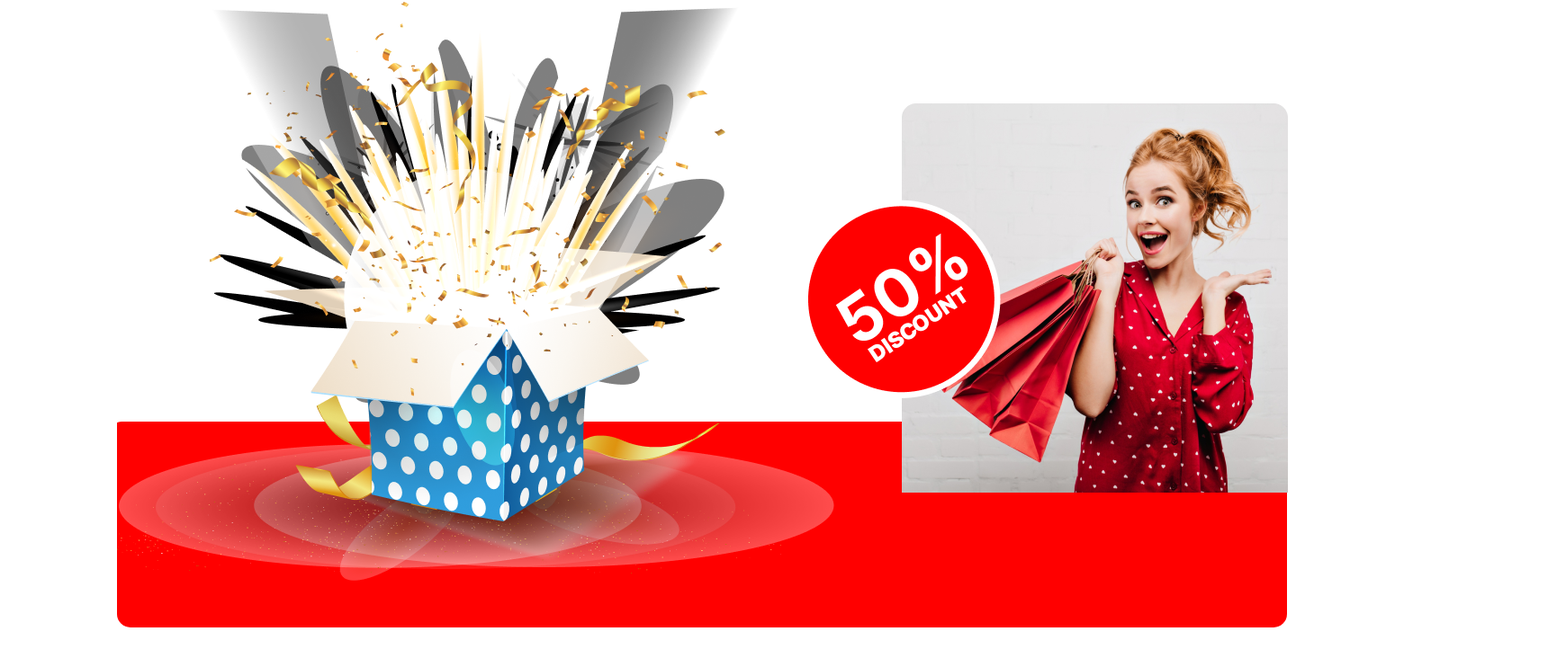
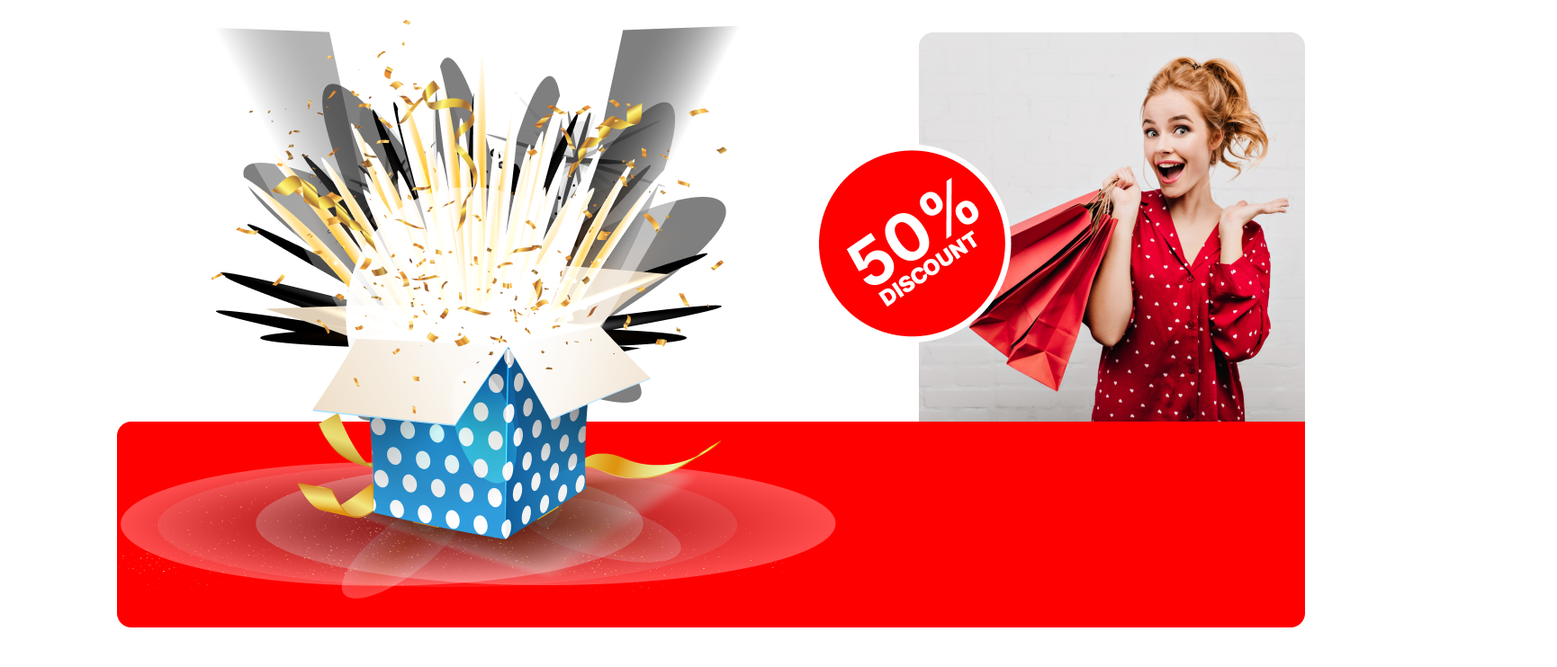
Before and after one commit to MaynulShadhin/Assignment-1, a plain HTML site: page index.html in a window 1280 px wide. Shown: the part 3958-4700 px from the top of the page at 90% size, 1730 px wide, since content can reach past the window. Drawn offline with Linux system fonts and the light colour scheme.

Commit message:
fixed holiday sale section

```diff
--- a/index.html
+++ b/index.html
@@ -98,11 +98,13 @@
                     your celebrations extra special.</p>
             </div>
             <div class="holiday-sale-images">
-                <img class="holiday-image1" src="resources/Group 75.png" alt="">
-                <div class="holiday-sale-images2">
-
-                    <img class="holiday-image3" src="resources/Rectangle 1.png" alt="">
-                    <img class="holiday-image2" src="resources/Group 44.png" alt="">
+                <div class="imagebox1">
+                    <img src="resources/Group 75.png" alt="">
+                    <img src="resources/Rectangle 2.png" alt="">
+                </div>
+                <div class="imagebox2">
+                    <img src="resources/Group 44.png" alt="">
+                    <img src="resources/Rectangle 1.png" alt="">
                 </div>
             </div>
         </section>
--- a/style.css
+++ b/style.css
@@ -244,9 +244,6 @@ main {
 /* holiday sale section */
 
 .holiday-sale-section {
-    background-image: url(resources/Rectangle\ 2.png);
-    background-repeat: no-repeat;
-    background-position: bottom;
     margin: 120px auto;
     width: 1300px;
     height: 1000px;
@@ -280,20 +277,31 @@ main {
     margin-bottom: 70px;
 }
 
-.holiday-sale-images {
-    width: 100%;
-    display: flex;
-    align-items: center;
-    gap: 254px;
+.holiday-sale-images{
+    position: relative;
+    bottom: 200px;
 }
 
-
-.holiday-image3 {
-    margin: -110px -396px;
+.imagebox1{
+    position: relative;
 }
 
-.holiday-image2 {
-    margin: -48px -191px;
+.imagebox1 img:nth-child(1){
+    position: relative;
+    top: 220px;
+    right: 250px;
+}
+
+.imagebox2{
+    position: relative;
+    bottom: 666px;
+    left: 300px;
+}
+
+.imagebox2 img:nth-child(1){
+    position: relative;
+    left: 150px;
+    bottom: 45px;
 }
 
 /* portfolio section start */
```
